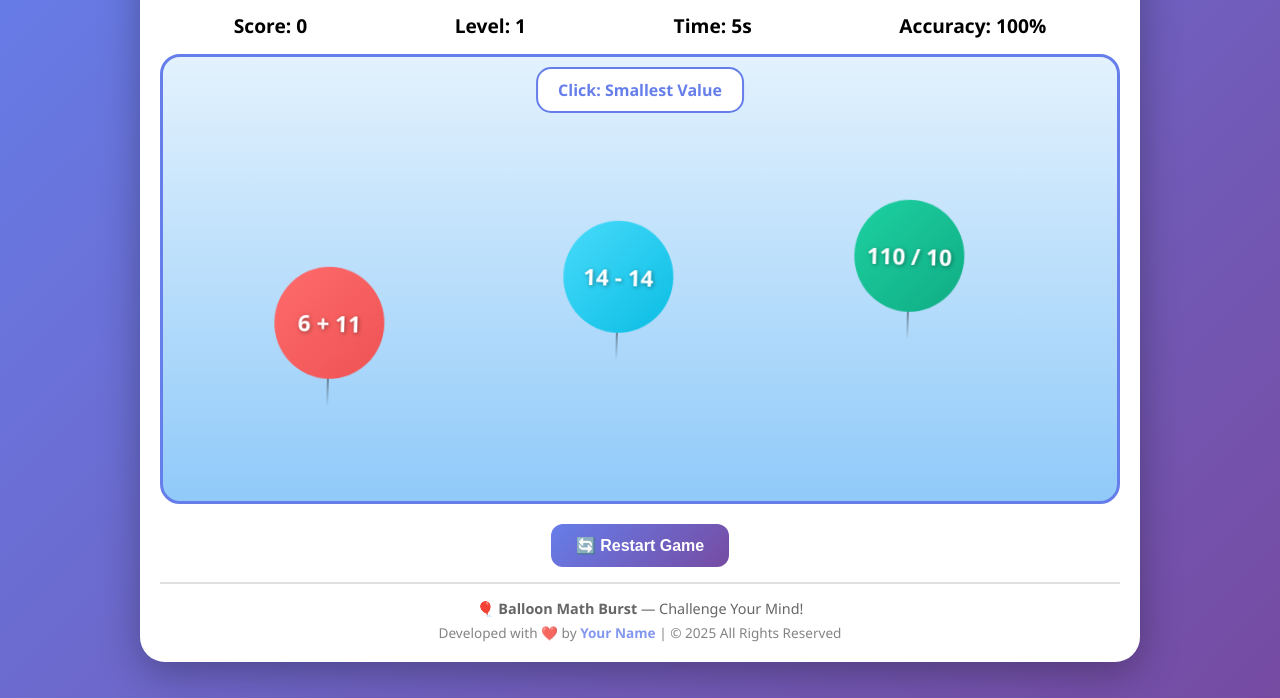
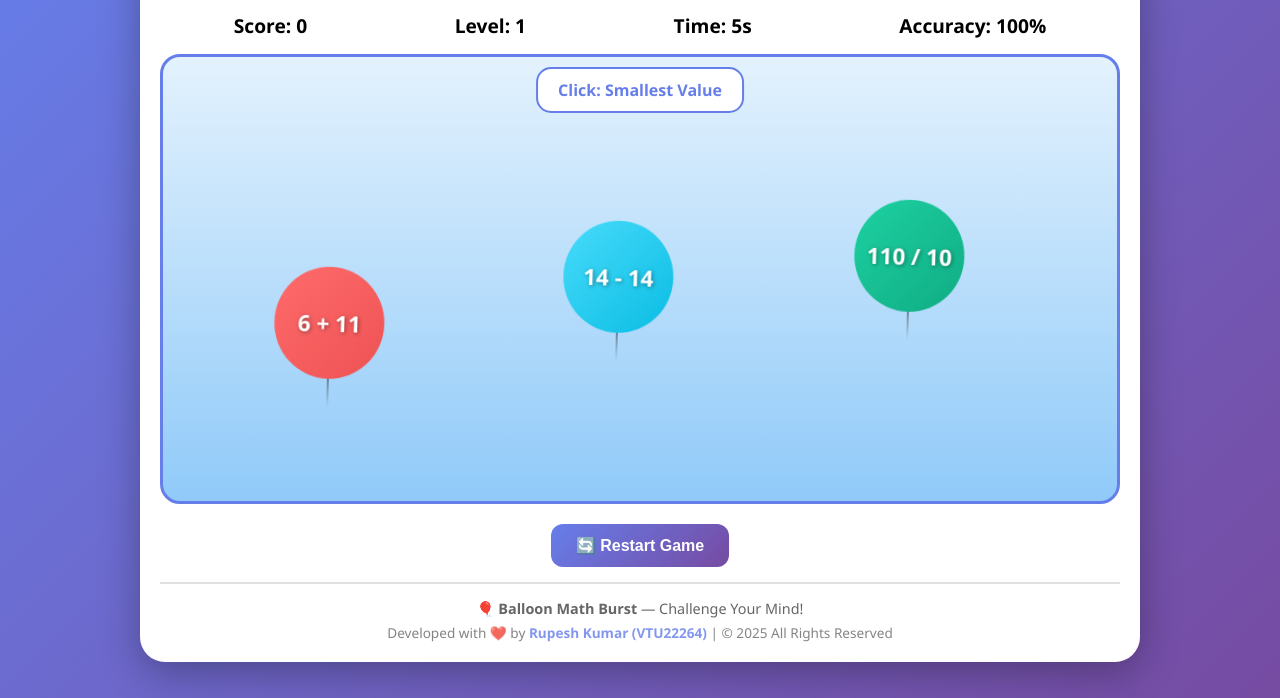
Before and after one commit to rupesh8969/Bubble_game, a plain HTML site: page balloon-game.html in a window 1280 px wide. Shown: the part 102-800 px from the top of the page. Drawn offline with Linux system fonts and the light colour scheme.

Commit message:
Add professional README and update watermark with developer info

```diff
--- a/balloon-game.html
+++ b/balloon-game.html
@@ -188,7 +188,7 @@
     </div>
     <div class="footer">
       <div>🎈 <strong>Balloon Math Burst</strong> — Challenge Your Mind!</div>
-      <div class="watermark">Developed with ❤️ by <a href="#" target="_blank">Your Name</a> | © 2025 All Rights Reserved</div>
+      <div class="watermark">Developed with ❤️ by <a href="https://github.com/rupesh8969" target="_blank" rel="noopener">Rupesh Kumar (VTU22264)</a> | © 2025 All Rights Reserved</div>
     </div>
   </div>
 
```
Also changed, not shown: 1 other file.
